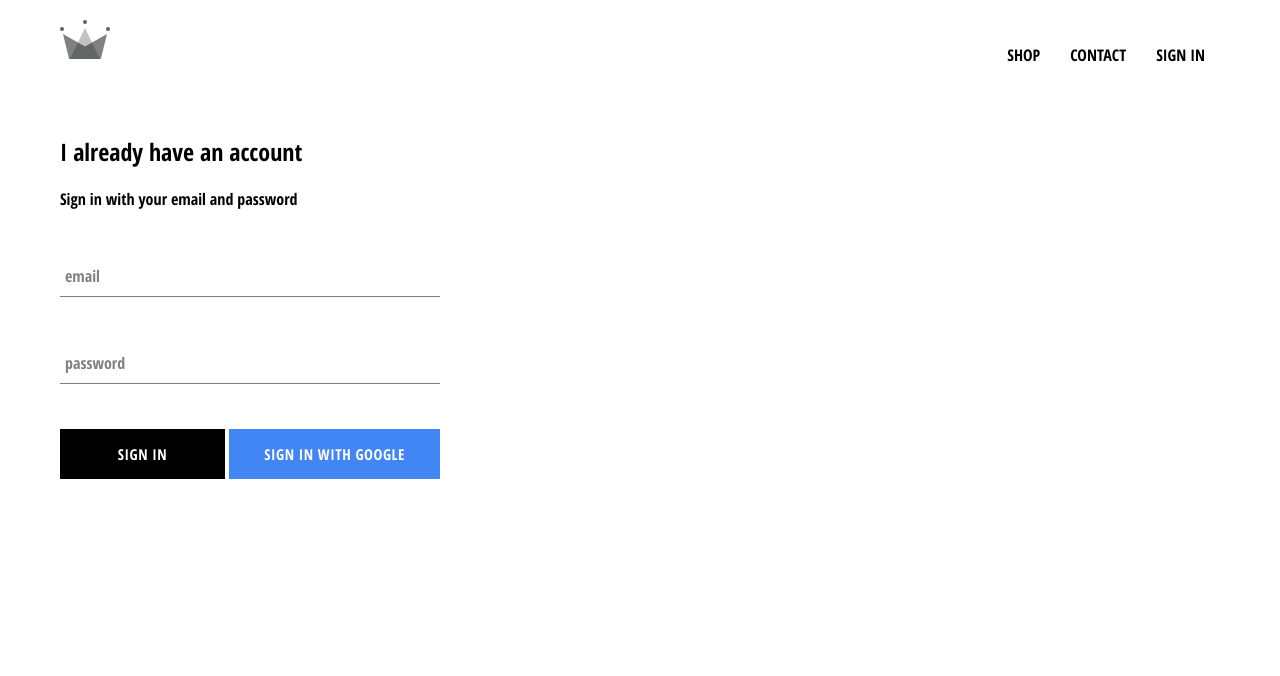
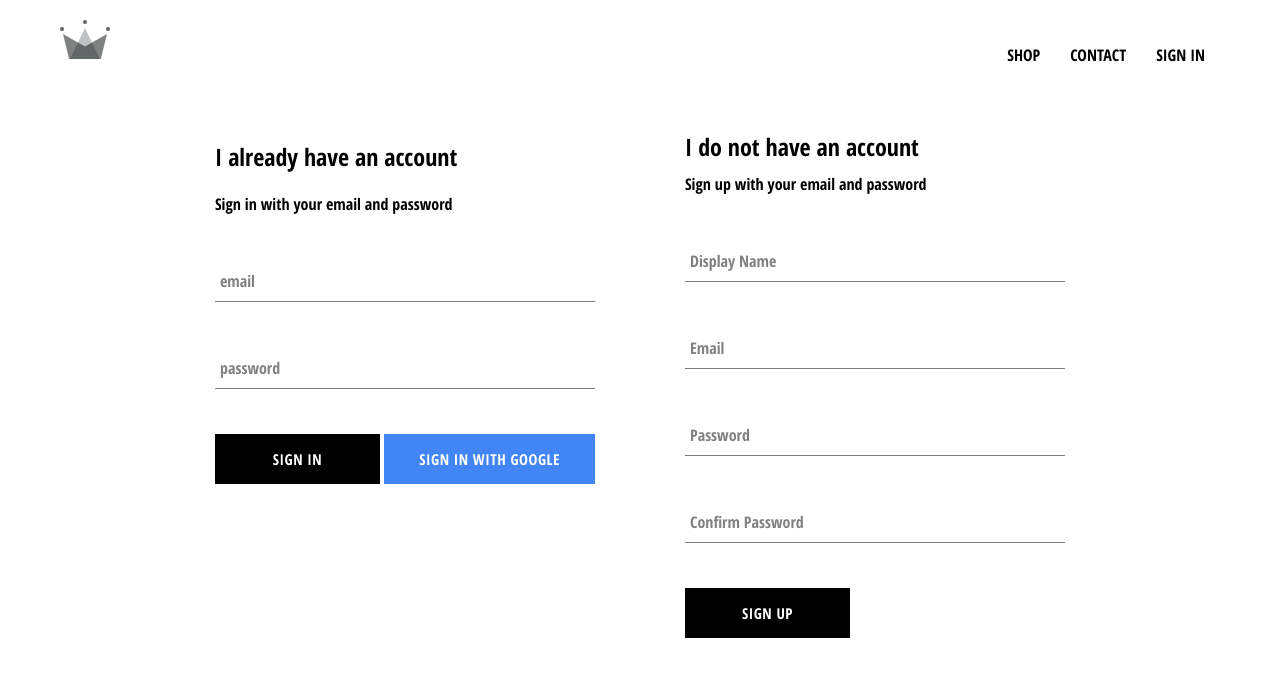
Before and after one commit to keeganlange/React-Ecommerce-Project, a React (Create React App) app: page /signin in a window 1280 px wide. Shown: the top 676 px of the page. Built offline with nearby package versions, Linux system fonts and the light colour scheme; no server answers.

Commit message:
Create and set up Sign In and Sign Up components
Finished flushing out the sign in and sign up components. Implemented styles and hooked both of them up to firebase so that a user can create an account or now also log in with their email and password

```diff
--- a/src/App.js
+++ b/src/App.js
@@ -6,7 +6,7 @@
 import ShopPage from "./pages/shop/shop.component.jsx";
 import SignInAndSignUp from "./pages/sign-in-and-sign-up/sign-in-and-sign-up.component.jsx";
 import Header from "./components/header/header.component.jsx";
-import { auth } from "./firebase/firebase.utils";
+import { auth, createUserProfileDocument } from "./firebase/firebase.utils";
 
 class App extends React.Component {
   constructor(props) {
@@ -20,10 +20,23 @@
   unsubscribeFromAuth = null;
 
   componentDidMount() {
-    this.unsubscribeFromAuth = auth.onAuthStateChanged((user) => {
-      this.setState({ currentUser: user });
+    this.unsubscribeFromAuth = auth.onAuthStateChanged(async (userAuth) => {
+      if (userAuth) {
+        const userRef = await createUserProfileDocument(userAuth);
 
-      console.log("hello there: ", user);
+        userRef.onSnapshot((snapShot) => {
+          this.setState({
+            currentUser: {
+              id: snapShot.id,
+              ...snapShot.data(),
+            },
+          });
+        });
+      }
+
+      this.setState({
+        currentUser: userAuth,
+      });
     });
   }
 
--- a/src/components/sign-in/sign-in.component.jsx
+++ b/src/components/sign-in/sign-in.component.jsx
@@ -4,7 +4,7 @@
 import FormInput from "../form-input/form-input.component";
 import CustomButton from "../custom-button/custom-button.component";
 
-import { signInWithGoogle } from "../../firebase/firebase.utils";
+import { auth, signInWithGoogle } from "../../firebase/firebase.utils";
 
 import "./sign-in.styles.scss";
 
@@ -18,8 +18,22 @@
     };
   }
 
-  handleSubmit = (event) => {
+  handleSubmit = async (event) => {
     event.preventDefault();
+
+    const { email, password } = this.state;
+
+    try {
+      await auth.signInWithEmailAndPassword(email, password);
+      this.setState({
+        email: "",
+        password: "",
+      });
+      console.log("hello");
+    } catch (error) {
+      console.log(error);
+    }
+
     this.setState({ email: "", password: "" });
   };
 
--- /dev/null
+++ b/src/components/sign-up/sign-up.component.jsx
@@ -0,0 +1,102 @@
+import React from "react";
+
+import FormInput from "../form-input/form-input.component";
+import CustomButton from "../custom-button/custom-button.component";
+
+import { auth, createUserProfileDocument } from "../../firebase/firebase.utils";
+
+import "./sign-up.styles.scss";
+
+class SignUp extends React.Component {
+  constructor() {
+    super();
+
+    this.state = {
+      displayName: "",
+      email: "",
+      password: "",
+      confirmPassword: "",
+    };
+  }
+
+  handleSubmit = async (event) => {
+    event.preventDefault();
+
+    const { displayName, email, password, confirmPassword } = this.state;
+
+    if (password != confirmPassword) {
+      alert("password didn't match");
+      return;
+    }
+    try {
+      const { user } = await auth.createUserWithEmailAndPassword(
+        email,
+        password
+      );
+
+      createUserProfileDocument(user, { displayName });
+
+      this.setState({
+        displayName: "",
+        email: "",
+        password: "",
+        confirmPassword: "",
+      });
+    } catch (error) {
+      console.log(error);
+    }
+  };
+
+  handleChange = (event) => {
+    const { name, value } = event.target;
+
+    this.setState({ [name]: value });
+  };
+
+  render() {
+    const { displayName, email, password, confirmPassword } = this.state;
+    return (
+      <div className="sign-up">
+        <h2 className="title">I do not have an account</h2>
+        <span>Sign up with your email and password</span>
+        <form className="sign-up-form" onSubmit={this.handleSubmit}>
+          <FormInput
+            type="text"
+            name="displayName"
+            value={displayName}
+            onChange={this.handleChange}
+            label="Display Name"
+            required
+          />
+          <FormInput
+            type="email"
+            name="email"
+            value={email}
+            onChange={this.handleChange}
+            label="Email"
+            required
+          />
+          <FormInput
+            type="password"
+            name="password"
+            value={password}
+            onChange={this.handleChange}
+            label="Password"
+            required
+          />
+          <FormInput
+            type="password"
+            name="confirmPassword"
+            value={confirmPassword}
+            onChange={this.handleChange}
+            label="Confirm Password"
+            required
+          />
+          <CustomButton type="submit">SIGN UP</CustomButton>
+        </form>
+      </div>
+    );
+  }
+}
+
+export default SignUp;
--- /dev/null
+++ b/src/components/sign-up/sign-up.styles.scss
@@ -0,0 +1,9 @@
+.sign-up {
+    display: flex;
+    flex-direction: column;
+    width: 380px;
+
+    .title {
+        margin: 10px 0;
+    }
+}
--- a/src/firebase/firebase.utils.js
+++ b/src/firebase/firebase.utils.js
@@ -16,6 +16,27 @@
   if (!userAuth) {
     return;
   }
+
+  const userRef = firestore.doc(`users/${userAuth.uid}`);
+
+  const snapshot = await userRef.get();
+
+  if (!snapshot.exists) {
+    const { displayName, email } = userAuth;
+    const createdAt = new Date();
+
+    try {
+      await userRef.set({
+        displayName,
+        email,
+        createdAt,
+        ...additionalData,
+      });
+    } catch (error) {
+      console.log("error creating user", error.message);
+    }
+  }
+  return userRef;
 };
 
 firebase.initializeApp(config);
--- a/src/pages/sign-in-and-sign-up/sign-in-and-sign-up.component.jsx
+++ b/src/pages/sign-in-and-sign-up/sign-in-and-sign-up.component.jsx
@@ -1,11 +1,14 @@
 import React from "react";
+
 import SignIn from "../../components/sign-in/sign-in.component.jsx";
+import SignUp from "../../components/sign-up/sign-up.component";
 
 import "./sign-in-and-sign-up.styles.scss";
 
 const SignInAndSignUp = () => (
   <div className="sign-in-and-sign-up">
     <SignIn />
+    <SignUp />
   </div>
 );
 
--- a/src/pages/sign-in-and-sign-up/sign-in-and-sign-up.styles.scss
+++ b/src/pages/sign-in-and-sign-up/sign-in-and-sign-up.styles.scss
@@ -0,0 +1,6 @@
+.sign-in-and-sign-up {
+    width: 850px;
+    display: flex;
+    justify-content: space-between;
+    margin: 30px auto;
+}
```
